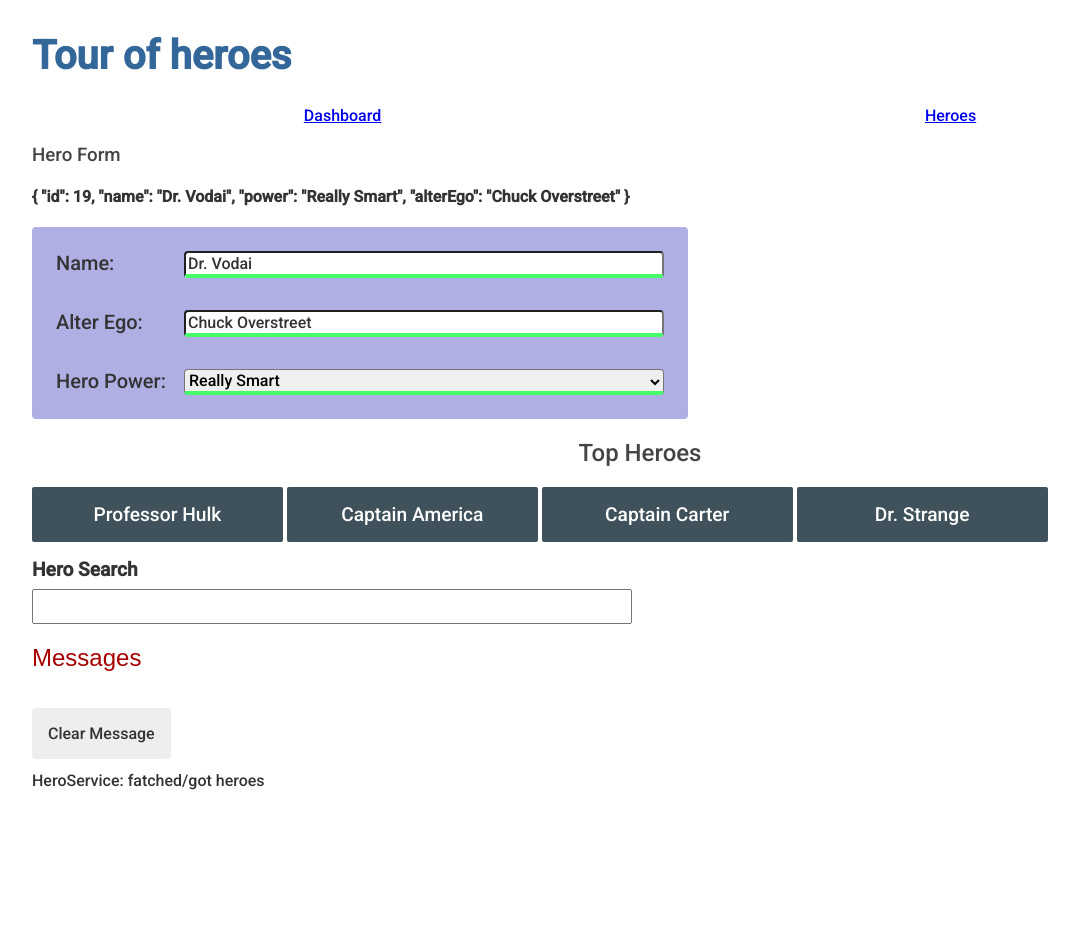
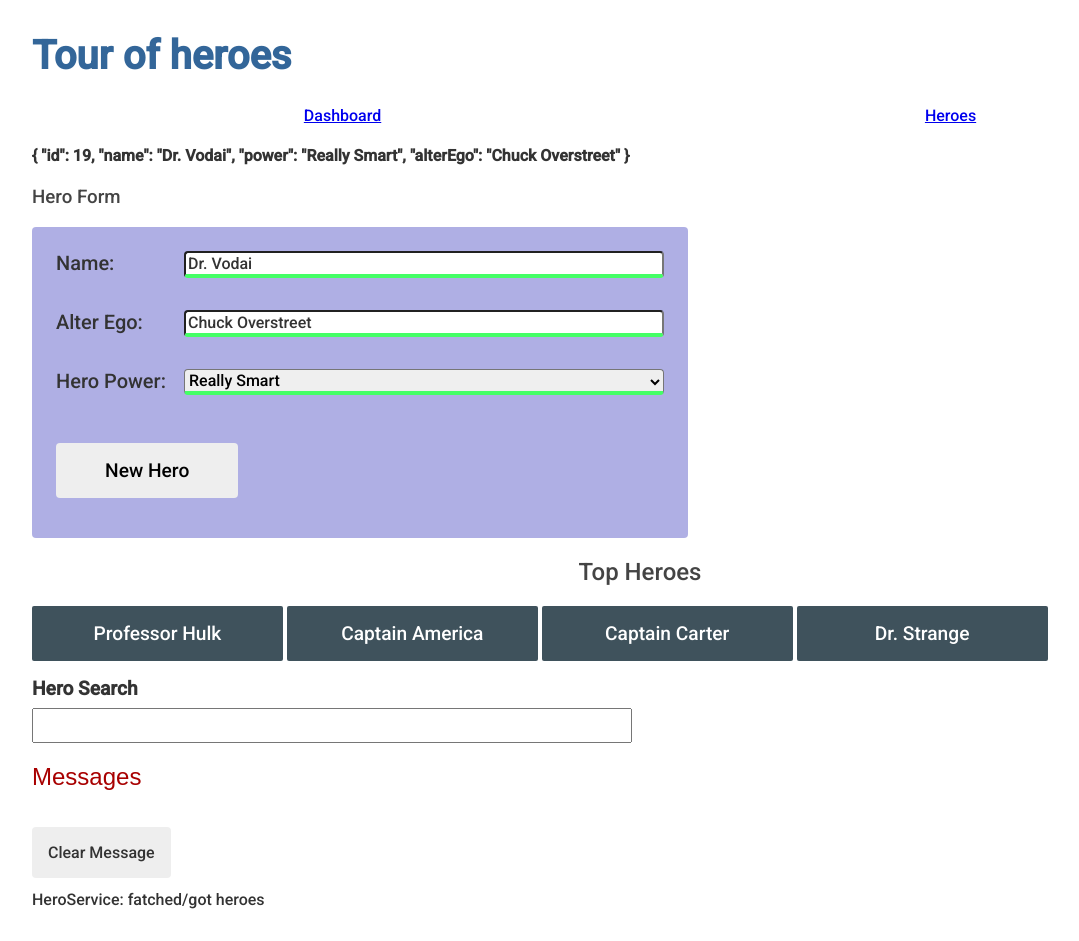
Before and after one commit to hossainsakib26/hero-app, an Angular app: page /dashboard in a window 1280 px wide. Shown: the whole page, without its empty margins (0-1079 px from the left). Before the commit the page ends 822 px from the top, so only its background shows below. Built offline with nearby package versions, Linux system fonts and the light colour scheme; data requests are answered from the project's data file.

Commit message:
edit button added and complete up to respond submission

```diff
--- a/src/app/hero-app/FormsComponents/hero-form/hero-form.component.html
+++ b/src/app/hero-app/FormsComponents/hero-form/hero-form.component.html
@@ -1,8 +1,11 @@
-<h3>Hero Form</h3>
 
 <h4>{{model | json}}</h4>
 
-<form #heroForm="ngForm">
+<div [hidden]="submitted">
+
+  <h3>Hero Form</h3>
+
+  <form #heroForm="ngForm" (ngSubmit)="onSubmit()">
 
     <div class="flex-container">
 
@@ -34,6 +37,28 @@
         </div>
       </div>
 
+      <button class="submit-btn" type="submit" [disabled]="!heroForm.form.valid">New Hero</button>
     </div>
 
+
   </form>
+
+</div>
+
+<div [hidden]="!submitted">
+  <h2>You submitted the following:</h2>
+  <div class="row">
+    <div class="col-xs-3">Name</div>
+    <div class="col-xs-9">{{ model.name }}</div>
+  </div>
+  <div class="row">
+    <div class="col-xs-3">Alter Ego</div>
+    <div class="col-xs-9">{{ model.alterEgo }}</div>
+  </div>
+  <div class="row">
+    <div class="col-xs-3">Power</div>
+    <div class="col-xs-9">{{ model.power }}</div>
+  </div>
+  <br>
+  <button type="button" class="btn btn-primary" (click)="submitted=false">Edit</button>
+</div>
--- a/src/app/hero-app/FormsComponents/hero-form/hero-form.component.scss
+++ b/src/app/hero-app/FormsComponents/hero-form/hero-form.component.scss
@@ -33,6 +33,11 @@
       }
     }
   }
+
+  button{
+    width: 30%;
+    hight: 2rem;
+  }
 }
 
 @media (max-width: 720px){
--- a/src/app/hero-app/FormsComponents/hero-form/hero-form.component.ts
+++ b/src/app/hero-app/FormsComponents/hero-form/hero-form.component.ts
@@ -24,8 +24,11 @@
       'Fetch any object at any distance',
       'Leslie Rollover'
     );
-    console.log('My hero is called ' + myHero.name); // "My hero is called SkyDog"
     return myHero;
   }
 
+  newHero(){
+    this.model = new Hero(43, '', '')
+  }
+
 }
```
Lines whose indentation alone changed are shown as unchanged.
